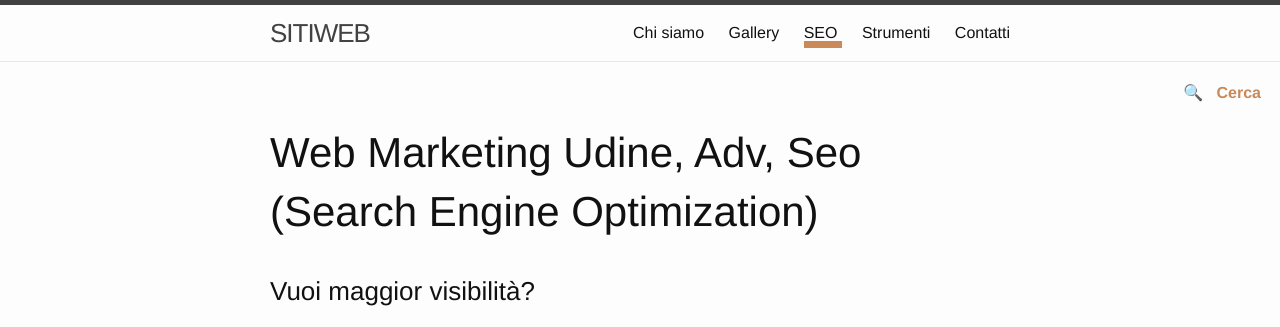
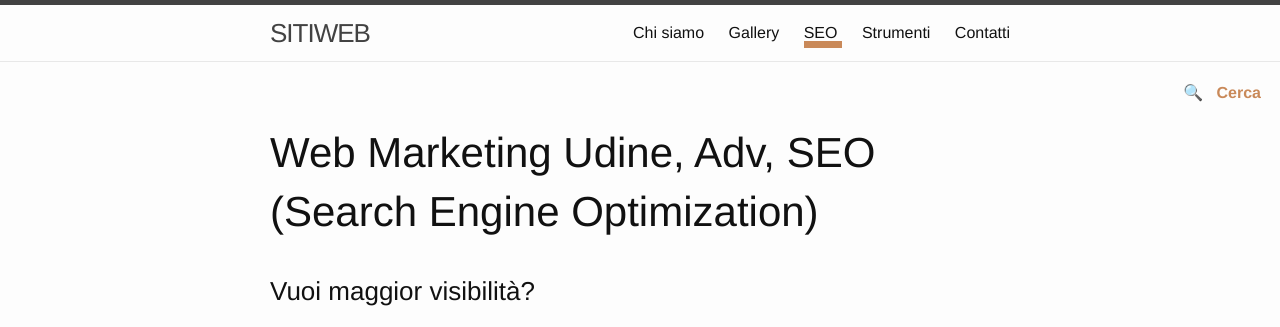
Before and after one commit to enricocaputo/sitiweb.fvg, a Jekyll site: the page built from seo.md, in a window 1280 px wide and 900 px high. Shown: the top 327 px of the window. Built offline with Jekyll 4.4.1, drawn with Linux system fonts in a browser that asks for light colours.

Commit message:
maiuscole

```diff
--- a/seo.md
+++ b/seo.md
@@ -1,6 +1,6 @@
 ---
 layout: page
-title: Web Marketing Udine, Adv, Seo (Search Engine Optimization)
+title: Web Marketing Udine, Adv, SEO (Search Engine Optimization)
 excerpt: 'Agenzia Web Marketing Udine: Sem (Web Marketing), Posizionamento Organico (Google, Bing), Annunci Pay x Click, ottimizzazione on site, link building. Low Cost!'
 permalink: /servizi/seo-posizionamento-motori-ricerca/
 sitemap:
```
